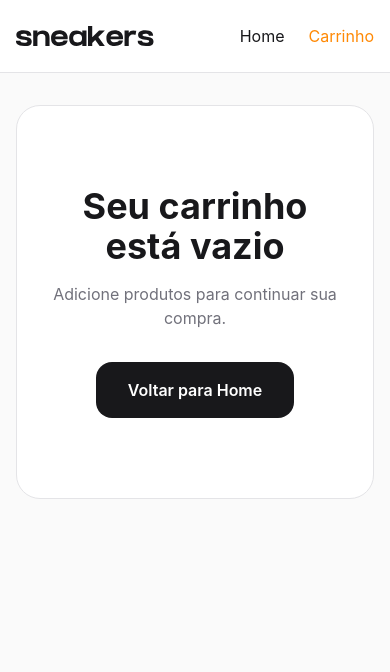
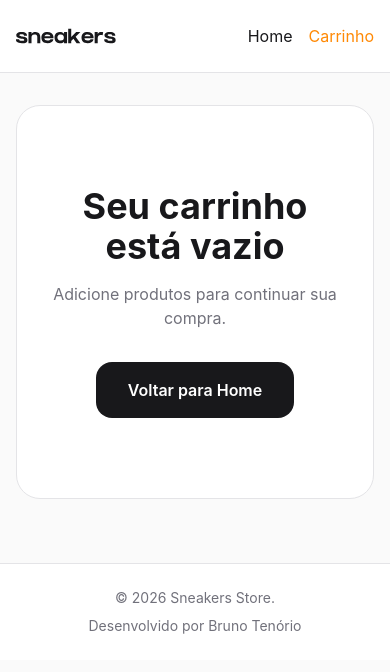
Before and after one commit to tenoriobn/sneakers-store, a React (Vite) app: page /carrinho in a window 390 px wide. Shown: the top 672 px of the page. Built offline with nearby package versions, Linux system fonts and the light colour scheme.

Commit message:
feat: :sparkles: Adicionar footer com ano de desenvolvimento

```diff
--- a/index.html
+++ b/index.html
@@ -2,11 +2,11 @@
 <html lang="en">
   <head>
     <meta charset="UTF-8" />
-    <link rel="icon" type="image/svg+xml" href="/favicon.svg" />
+    <link rel="icon" type="image/svg+xml" href="/icons/favicon.svg" />
     <meta name="viewport" content="width=device-width, initial-scale=1.0" />
     <title>Sneakers Store</title>
   </head>
-  <body>
+  <body class="min-h-screen bg-zinc-50 text-zinc-900">
     <div id="root"></div>
     <script type="module" src="/src/main.tsx"></script>
   </body>
--- /dev/null
+++ b/src/components/Footer/index.tsx
@@ -0,0 +1,12 @@
+function Footer() {
+  const currentYear = new Date().getFullYear();
+
+  return (
+    <footer className="mt-8 flex max-w-480 flex-col items-center gap-2 border-t border-zinc-200 bg-white px-4 py-6 text-sm text-zinc-500 sm:flex-row sm:justify-between sm:px-6 md:px-8 xl:px-21">
+      <span>© {currentYear} Sneakers Store.</span>
+      <span>Desenvolvido por Bruno Tenório</span>
+    </footer>
+  );
+}
+
+export default Footer;
--- a/src/components/Header/index.tsx
+++ b/src/components/Header/index.tsx
@@ -13,11 +13,11 @@ export default function Header() {
   return (
     <header className="border-b border-zinc-200 bg-white">
       <div className="mx-auto flex w-full max-w-480 items-center justify-between px-4 py-6 md:px-8 md:py-8 xl:px-21">
-        <NavLink to="/" className="text-xl font-bold">
-          <Logo className="text-zinc-900" />
+        <NavLink to="/" className="text-xl font-bold text-zinc-900">
+          <Logo className="w-25 text-zinc-900 md:h-5 md:w-34.5" />
         </NavLink>
 
-        <nav className="flex items-center gap-6">
+        <nav className="flex items-center gap-4 md:gap-6">
           <NavLink to="/" className={linkClass}>
             Home
           </NavLink>
--- a/src/layouts/BaseLayout/index.tsx
+++ b/src/layouts/BaseLayout/index.tsx
@@ -1,15 +1,18 @@
 import { Outlet } from 'react-router-dom';
+import Footer from 'src/components/Footer';
 import Header from 'src/components/Header';
 
 function BaseLayout() {
   return (
-    <div className="min-h-screen bg-zinc-50 text-zinc-900">
+    <>
       <Header />
 
       <main className="mx-auto w-full max-w-480 px-4 py-8 sm:px-6 md:px-8 xl:px-21">
         <Outlet />
       </main>
-    </div>
+
+      <Footer />
+    </>
   );
 }
 
```
Also changed, not shown: public/icons/favicon.svg (added).
